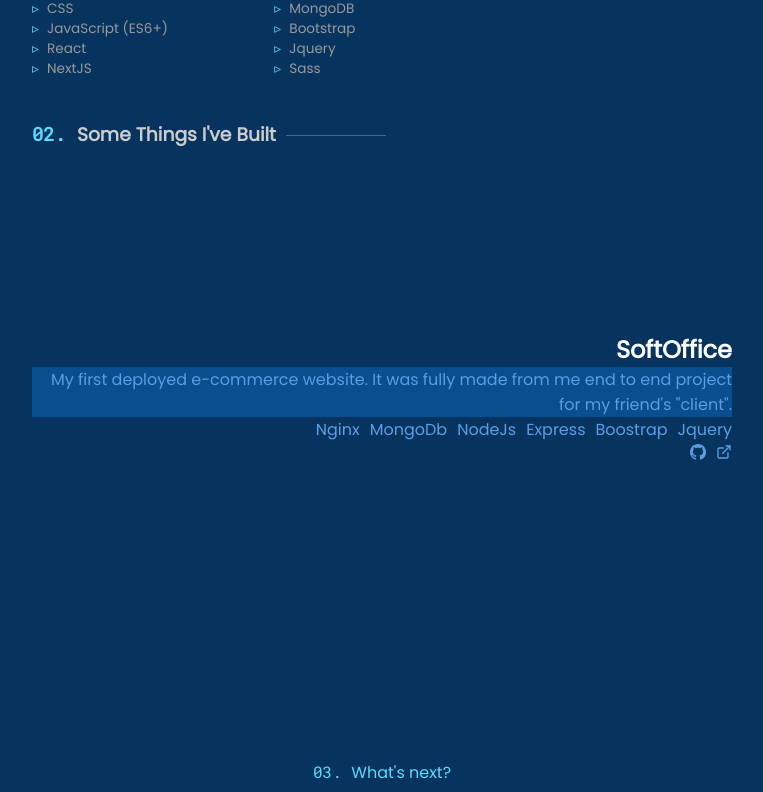
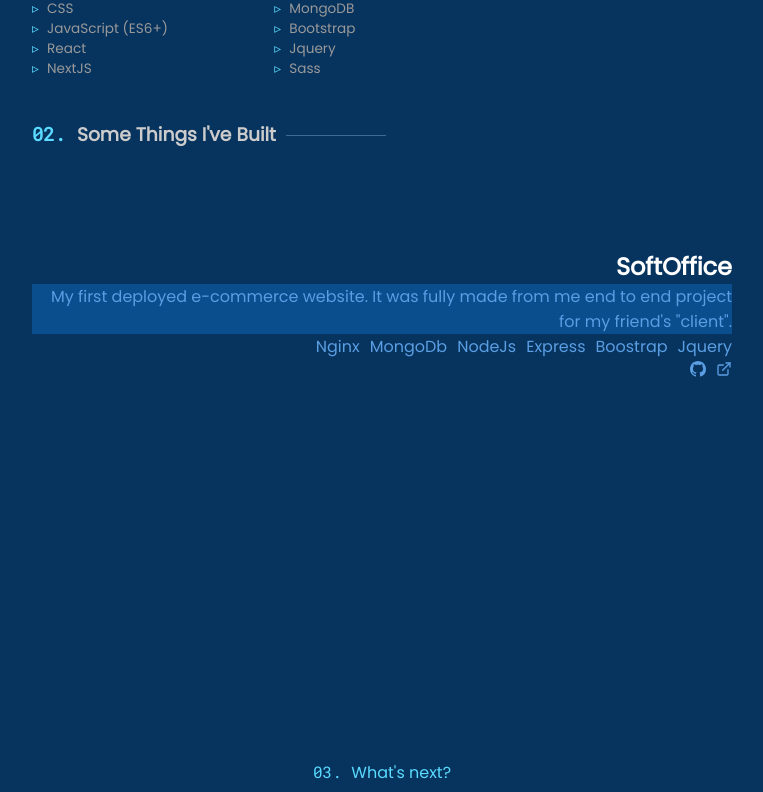
Before and after one commit to StroverIT/portfolio, a React (Create React App) app: page / in a window 1280 px wide. Shown: the part 1320-2112 px from the top of the page, without its empty margins (258-1021 px from the left). Built offline with nearby package versions, Linux system fonts and the light colour scheme.

Commit message:
fixing bugs

```diff
--- a/src/components/projects/projects.scss
+++ b/src/components/projects/projects.scss
@@ -1,9 +1,9 @@
 @use "../../../sass/abstracts/colors" as *;
 @use "../../../sass/abstracts/breakpoints" as *;
 .projects{
-    position: relative;
 
     .project{
+        position: relative;
         height: 500px;
         .image {
             object-fit: contain;
@@ -22,11 +22,10 @@
 
         }
         .text{
-           position: relative;
-            top: 0;
+           position: absolute;
+            top: 20%;
             left: 0;
             z-index: 3;
-            height: auto;
         }
     }
     height: 80vh;
```
